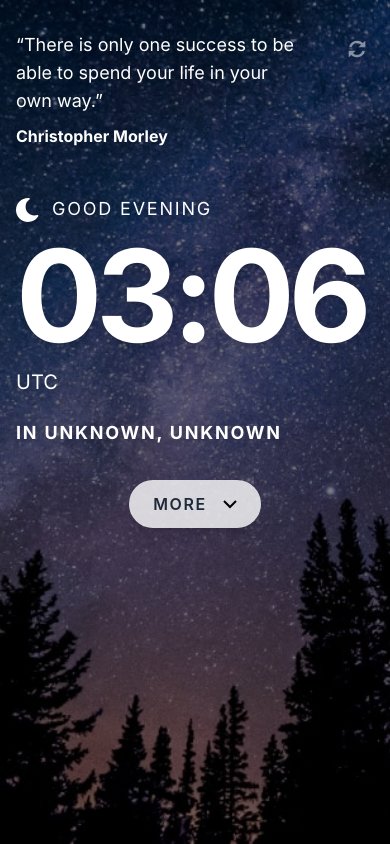
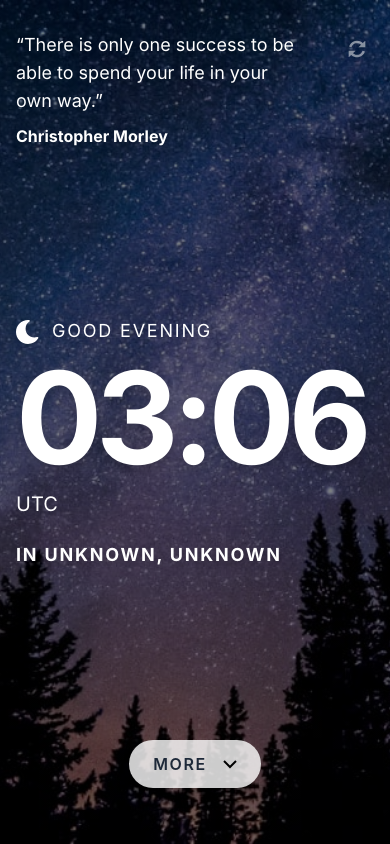
Before and after one commit to iknowmagic/clock-app, a React (Vite) app: page / in a window 390 px wide. Built offline with nearby package versions, Linux system fonts and the light colour scheme; no server answers.

Commit message:
feat: enhance ClockApp layout with improved transitions and responsive design

```diff
--- a/src/components/ClockApp/ClockApp.tsx
+++ b/src/components/ClockApp/ClockApp.tsx
@@ -315,48 +315,36 @@ const ClockApp = () => {
 
   const bgImage = getResponsiveBackground()
 
+  // Replace the current return statement with this improved version
   return (
     <div
-      className="bg-cover bg-no-repeat bg-center min-h-screen"
+      className="relative bg-cover bg-no-repeat bg-center h-screen overflow-hidden"
       style={{
         backgroundImage: `linear-gradient(rgba(0, 0, 0, 0.5), rgba(0, 0, 0, 0.5)), url(${bgImage})`,
         transition: 'background-image 1s ease',
       }}
     >
-      {/* Content container */}
-      <div className="relative mx-auto px-4 md:px-8 lg:px-16 py-8 max-w-screen-xl text-white">
-        {/* Quote Section with fixed placeholder to prevent layout shift */}
-        <div className="mb-12 md:mb-20 min-h-[80px] md:min-h-[100px]">
-          <AnimatePresence mode="wait">
-            {!quoteLoaded ? (
-              // Loading placeholder that maintains the same space
+      {/* Content container with transitions */}
+      <div
+        className={`h-full transition-all duration-500 ${
+          showFooter ? 'transform translate-y-[-20vh]' : ''
+        }`}
+      >
+        {/* Main content container */}
+        <div className="relative flex flex-col mx-auto px-4 md:px-8 lg:px-16 py-8 max-w-screen-xl h-full text-white">
+          {/* Quote Section */}
+          <div className="mb-auto pb-8">
+            <AnimatePresence>
+              {!showFooter && quoteLoaded && quote && (
                 <motion.div
-                key="loading"
-                initial={{ opacity: 0.4 }}
-                animate={{ opacity: 0.7 }}
-                exit={{ opacity: 0 }}
-                transition={{ duration: 0.5 }}
-                className="flex justify-between items-start"
-              >
-                <div className="max-w-[80%]">
-                  <div className="bg-white/20 mb-4 rounded w-3/4 h-4"></div>
-                  <div className="bg-white/20 rounded w-1/4 h-4"></div>
-                </div>
-                <div className="bg-white/20 rounded-full w-8 h-8"></div>
-              </motion.div>
-            ) : (
-              // Actual quote with smooth fade-in
-              <motion.div
-                key="loaded"
                   initial={{ opacity: 0 }}
                   animate={{ opacity: 1 }}
                   exit={{ opacity: 0 }}
-                transition={{ duration: 0.5 }}
                   className="flex justify-between items-start"
                 >
                   <div className="max-w-[80%]">
                     <p className="drop-shadow-md mb-2 text-lg">
-                    &ldquo;{quote.text || 'Loading quote...'}&rdquo;
+                      &ldquo;{quote.text}&rdquo;
                     </p>
                     <p className="drop-shadow-md font-bold">
                       {quote.author || 'Unknown'}
@@ -387,8 +375,14 @@ const ClockApp = () => {
             </AnimatePresence>
           </div>
 
-        {/* Clock Section */}
-        <div className="mb-8 md:mb-16">
+          {/* Clock Section - Responsive sizing when footer is shown */}
+          <div
+            className={`transition-all duration-500 ${
+              showFooter
+                ? 'transform scale-[0.85] origin-bottom mb-4'
+                : 'mb-8 md:mb-16'
+            }`}
+          >
             <div className="flex items-center gap-3 mb-2">
               {isEvening ? (
                 <svg
@@ -428,7 +422,7 @@ const ClockApp = () => {
                 {clock.hour}:{clock.minute}
               </div>
               <div className="drop-shadow-md mb-2 md:mb-8 text-white text-xl md:text-3xl lg:text-4xl uppercase">
-              {timeObj.timezone.replace('_', ' ')}
+                {timeObj.timezone.split('/').pop().replace('_', ' ')}
               </div>
             </div>
 
@@ -437,8 +431,8 @@ const ClockApp = () => {
             </div>
           </div>
 
-        {/* Toggle Button */}
-        <div className="flex justify-center md:justify-start mt-8">
+          {/* Toggle Button - Absolutely positioned at bottom */}
+          <div className="flex justify-center md:justify-end mt-auto mb-6">
             <button
               onClick={toggleFooter}
               className="flex items-center gap-4 bg-white/80 hover:bg-white/100 shadow-lg px-6 py-3 rounded-full font-semibold text-gray-800 uppercase tracking-widest transition-all duration-300"
@@ -459,25 +453,26 @@ const ClockApp = () => {
               </span>
             </button>
           </div>
+        </div>
+      </div>
 
-        {/* Footer Section - No changes needed as it already has light background */}
-        <div className="relative">
-          <AnimatePresence mode="wait">
+      {/* Footer Section - Fixed position at bottom with animation */}
+      <div className="right-0 bottom-0 left-0 absolute w-full">
+        <AnimatePresence>
           {showFooter && (
             <motion.div
-                initial={{ opacity: 0, y: -20 }}
-                animate={{ opacity: 1, y: 0 }}
-                exit={{ opacity: 0, y: -20 }}
+              initial={{ y: '100%' }}
+              animate={{ y: '0%' }}
+              exit={{ y: '100%' }}
               transition={{
                 type: 'spring',
-                  stiffness: 100,
-                  damping: 15,
-                  mass: 1,
+                stiffness: 300,
+                damping: 30,
               }}
-                className="bg-white bg-opacity-90 shadow-lg mt-8 p-6 md:p-10 rounded-lg text-gray-800"
+              className="bg-white bg-opacity-90 shadow-lg p-6 md:p-10 rounded-t-lg text-gray-800"
             >
-                <div className="gap-6 md:gap-10 grid grid-cols-1 md:grid-cols-2 lg:grid-cols-12">
-                  <div className="lg:col-span-5">
+              <div className="gap-6 md:gap-8 grid grid-cols-2 md:grid-cols-4 max-h-[40vh] overflow-auto">
+                <div>
                   <h3 className="mb-2 text-gray-500 text-xs uppercase tracking-widest">
                     Current timezone
                   </h3>
@@ -485,7 +480,7 @@ const ClockApp = () => {
                     {timeObj.timezone.replace(/_/g, ' ')}
                   </p>
                 </div>
-                  <div className="lg:col-span-2">
+                <div>
                   <h3 className="mb-2 text-gray-500 text-xs uppercase tracking-widest">
                     Day of the year
                   </h3>
@@ -493,7 +488,7 @@ const ClockApp = () => {
                     {timeObj.day_of_year}
                   </p>
                 </div>
-                  <div className="lg:col-span-2">
+                <div>
                   <h3 className="mb-2 text-gray-500 text-xs uppercase tracking-widest">
                     Day of the week
                   </h3>
@@ -501,7 +496,7 @@ const ClockApp = () => {
                     {timeObj.day_of_week}
                   </p>
                 </div>
-                  <div className="lg:col-span-3">
+                <div>
                   <h3 className="mb-2 text-gray-500 text-xs uppercase tracking-widest">
                     Week number
                   </h3>
@@ -515,7 +510,6 @@ const ClockApp = () => {
         </AnimatePresence>
       </div>
     </div>
-    </div>
   )
 }
 
```
Lines whose indentation alone changed are shown as unchanged.
